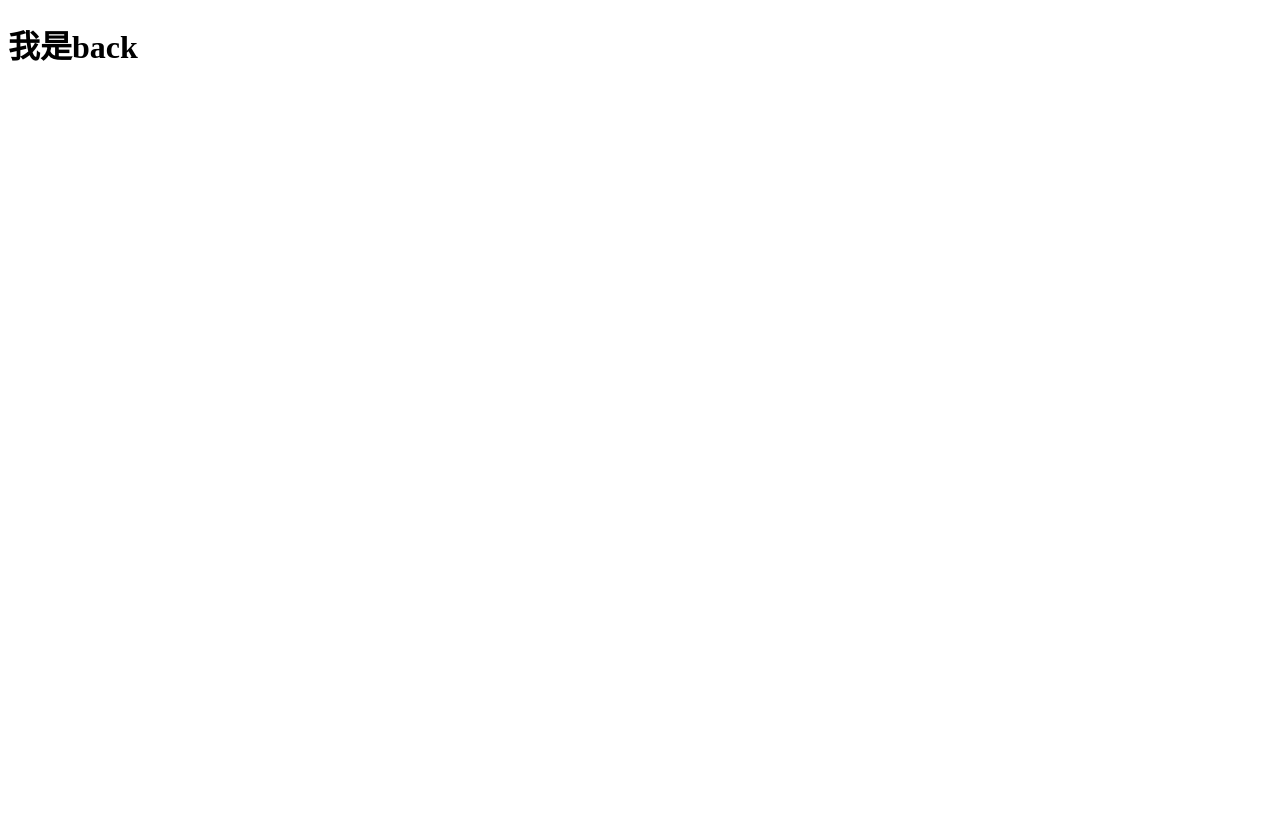
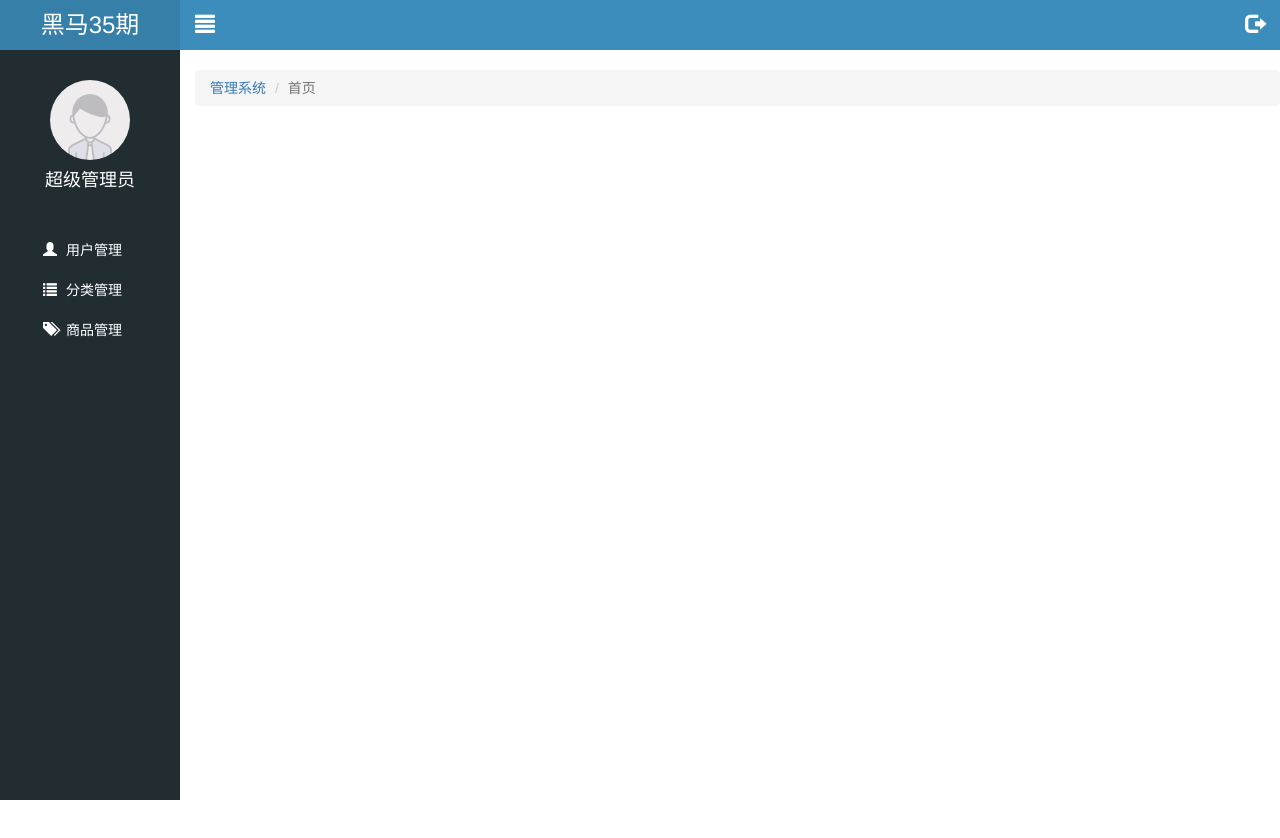
Before and after one commit to zhoujinyu2333/letao, a website: page public/backs/index.html in a window 1280 px wide. Before the commit the page ends 800 px from the top, so only its background shows below. Drawn offline with Linux system fonts and the light colour scheme; no server answers.

Commit message:
公共功能部分

```diff
--- a/public/backs/css/index.css
+++ b/public/backs/css/index.css
@@ -17,8 +17,19 @@ ul {
     list-style: none;
 }
 
+a:link,
+a:visited,
+a:hover,
+a:active {
+    text-decoration: none;
+}
+
 .mt {
     margin-top: 150px;
+}
+
+.red {
+    color: red;
 }
 
 .panel-title {
@@ -27,3 +38,120 @@ ul {
     text-align: center;
     font-size: 20px;
 }
+
+.lt_left {
+    width: 180px;
+    height: 100%;
+    background-color: #222D32;
+    position: fixed;
+    left: 0;
+    top: 0;
+    z-index: 998;
+    transition: all 1s;
+}
+
+.lt_left.hides {
+    left: -180px;
+}
+
+.lt_left .title {
+    height: 50px;
+    line-height: 50px;
+    width: 100%;
+    background-color: #367FA9;
+    font-size: 24px;
+    text-align: center;
+}
+
+.lt_left .title a {
+    color: #fff;
+}
+
+.lt_left .user {
+    height: 180px;
+    padding-top: 30px;
+}
+
+.lt_left .user img {
+    width: 80px;
+    height: 80px;
+    border-radius: 50%;
+    display: block;
+    margin: 0 auto;
+}
+
+.lt_left .user p {
+    text-align: center;
+    font-size: 18px;
+    color: #fff;
+    height: 40px;
+    line-height: 40px;
+}
+
+.lt_left .nav a {
+    height: 40px;
+    line-height: 40px;
+    padding-left: 40px;
+    border-left: 3px solid transparent;
+    color: #fff;
+    display: block;
+}
+
+.lt_left .nav a.current {
+    background-color: #1D1F21;
+    border-left: 3px solid #006699;
+}
+
+.lt_left .nav i {
+    margin-right: 5px
+}
+
+.lt_left .son {
+    display: none;
+}
+
+.lt_left .son a {
+    padding-left: 60px;
+}
+
+.lt_main {
+    height: 1000px;
+    width: 100%;
+    padding-left: 180px;
+    padding-top: 50px;
+    transition: all 1s;
+}
+
+.lt_main.hides {
+    padding-left: 0;
+}
+
+.lt_main .lt_header {
+    line-height: 50px;
+    height: 50px;
+    width: 100%;
+    position: fixed;
+    left: 0;
+    top: 0;
+    background-color: #3C8DBC;
+    padding-left: 180px;
+    transition: all 1s;
+}
+
+.lt_header.hides {
+    padding-left: 0;
+}
+
+.lt_main .lt_header a {
+    color: #fff;
+    width: 50px;
+    height: 50px;
+    display: block;
+    font-size: 20px;
+    text-align: center;
+}
+
+.lt_footer {
+    margin-top: 20px;
+    padding-left: 15px;
+}
--- a/public/backs/index.html
+++ b/public/backs/index.html
@@ -6,15 +6,87 @@
     <meta name="viewport" content="width=device-width, initial-scale=1.0">
     <meta http-equiv="X-UA-Compatible" content="ie=edge">
     <title>乐淘</title>
-
+    <link rel="stylesheet" href="./lib/bootstrap/css/bootstrap.css">
+    <link rel="stylesheet" href="./lib/bootstrap-validator/css/bootstrapValidator.css">
+    <link rel="stylesheet" href="./lib/nprogress/nprogress.css">
+    <link rel="stylesheet" href="./css/index.css">
 </head>
 
-<body class="body_bb">
+<body>
 
-    <h1>我是back </h1>
+    <div class="lt_left">
+        <div class="title">
+            <a href="index.html">黑马35期</a>
+        </div>
+        <div class="user">
+            <img src="./img/default.png" alt="">
+            <p>超级管理员</p>
+        </div>
+        <div class="nav">
+            <ul>
+                <li>
+                    <a href="user.html">
+                        <i class="glyphicon glyphicon-user"></i>
+                        <span>用户管理</span>
+                    </a>
+                </li>
+                <li>
+                    <a class="open" href="javascript:;">
+                        <i class="glyphicon glyphicon-list"></i>
+                        <span>分类管理</span>
+                    </a>
+                    <div class="son">
+                        <a href="first.html">一级分类</a>
+                        <a href="second.html">二级分类</a>
+                    </div>
+                </li>
+                <li>
+                    <a href="product.html">
+                        <i class="glyphicon glyphicon-tags"></i>
+                        <span>商品管理</span>
+                    </a>
+                </li>
+            </ul>
+        </div>
 
+    </div>
+    <div class="lt_main">
+        <div class="lt_header">
+            <a href="#" class="pull-left open1"><i class="glyphicon glyphicon-align-justify"></i></a>
+            <a href="#" class="pull-right open2"><i class="glyphicon glyphicon-log-out"></i></a>
+        </div>
+        <div class="lt_footer">
+            <ol class="breadcrumb">
+                <li><a href="index.html">管理系统</a></li>
+                <li class="active">首页</li>
+            </ol>
+        </div>
+    </div>
 
+    <div class="modal fade" tabindex="-1" id="mymodal">
+        <div class="modal-dialog modal-sm">
+            <div class="modal-content">
+                <div class="modal-header">
+                    <button type="button" class="close" data-dismiss="modal"><span aria-hidden="true">&times;</span></button>
+                    <h4 class="modal-title">温馨提示</h4>
+                </div>
+                <div class="modal-body">
+                    <p class="red"><i class="glyphicon glyphicon-info-sign"></i>您确定要退出后台管理系统吗？</p>
+                </div>
+                <div class="modal-footer">
+                    <button type="button" class="btn btn-default" data-dismiss="modal">取消</button>
+                    <button type="button" class="btn btn-primary" id="close">退出</button>
+                </div>
+            </div>
+        </div>
+    </div>
 
+    <script src="./lib/jquery/jquery.js"></script>
+    <script src="./lib/bootstrap/js/bootstrap.js"></script>
+    <script src="./lib/bootstrap-validator/js/bootstrapValidator.js"></script>
+    <script src="./lib/nprogress/nprogress.js"></script>
+    <script src="./js/isLogin.js"></script>
+    <script src="./js/common.js"></script>
 
 </body>
 
--- a/public/backs/js/common.js
+++ b/public/backs/js/common.js
@@ -1,13 +1,40 @@
+$(document).ajaxStart(function () {
+    NProgress.start();
+});
+
+$(document).ajaxStop(function () {
+    setTimeout(function () {
+        NProgress.done();
+    }, 1000)
+});
+
 $(function () {
 
-    $(document).ajaxStart(function () {
-        NProgress.start();
+    $(".lt_left .open").on("click", function () {
+        $(this).next().stop().slideToggle();
     });
 
-    $(document).ajaxStop(function () {
-        setTimeout(function () {
-            NProgress.done();
-        },1000)
+    $(".lt_header .open1").on("click", function () {
+        $(".lt_left").toggleClass("hides");
+        $(".lt_main").toggleClass("hides");
+        $(".lt_header").toggleClass("hides");
+    });
+
+    $(".lt_header .open2").on("click", function () {
+        $("#mymodal").modal("show");
+    });
+
+    $("#close").on("click", function () {
+        $.ajax({
+            type: "get",
+            url: "/employee/employeeLogout",
+            dataType: "json",
+            success: function (res) {
+                if (res.success) {
+                    location.href = "login.html";
+                }
+            }
+        })
     })
 
 })
--- /dev/null
+++ b/public/backs/js/isLogin.js
@@ -0,0 +1,10 @@
+$.ajax({
+    type: "get",
+    url: "/employee/checkRootLogin",
+    dataType: "json",
+    success: function (res) {
+        if (res.error === 400) {
+            location.href = "login.html";
+        }
+    }
+})
```
